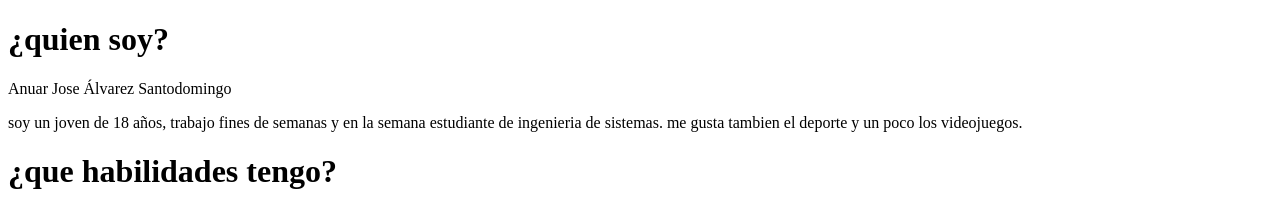
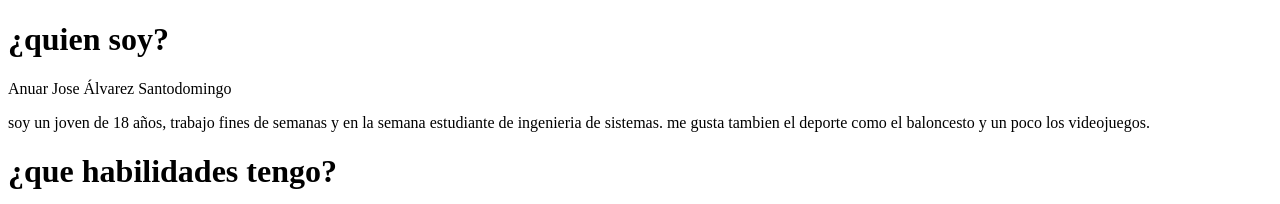
Before and after one commit to Aanuar2323/rubrica1, a plain HTML site: page index.html in a window 1280 px wide. Shown: the top 204 px of the page. Drawn offline with Linux system fonts and the light colour scheme.

Commit message:
cambio descripcion

```diff
--- a/index.html
+++ b/index.html
@@ -8,7 +8,7 @@
 <body>
     <h1>¿quien soy?</h1>
     <p>Anuar Jose Álvarez Santodomingo</p>
-    <p>soy un joven de 18 años, trabajo fines de semanas y en la semana estudiante de ingenieria de sistemas. me gusta tambien el deporte y un poco los videojuegos.</p>
+    <p>soy un joven de 18 años, trabajo fines de semanas y en la semana estudiante de ingenieria de sistemas. me gusta tambien el deporte como el baloncesto y un poco los videojuegos.</p>
 
     <h1>¿que habilidades tengo?</h1>
     <p>Soy ingenioso</p>
```
